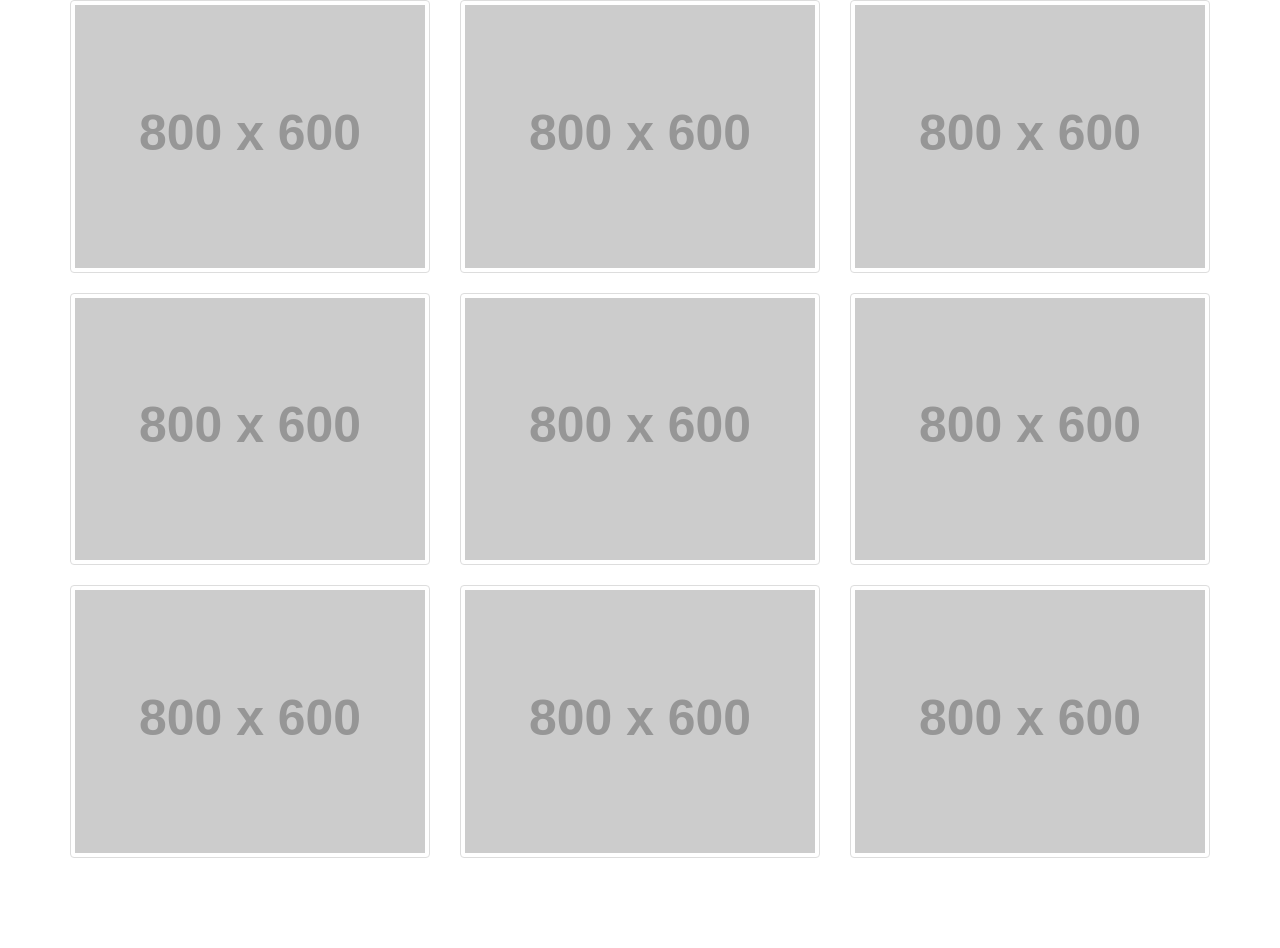
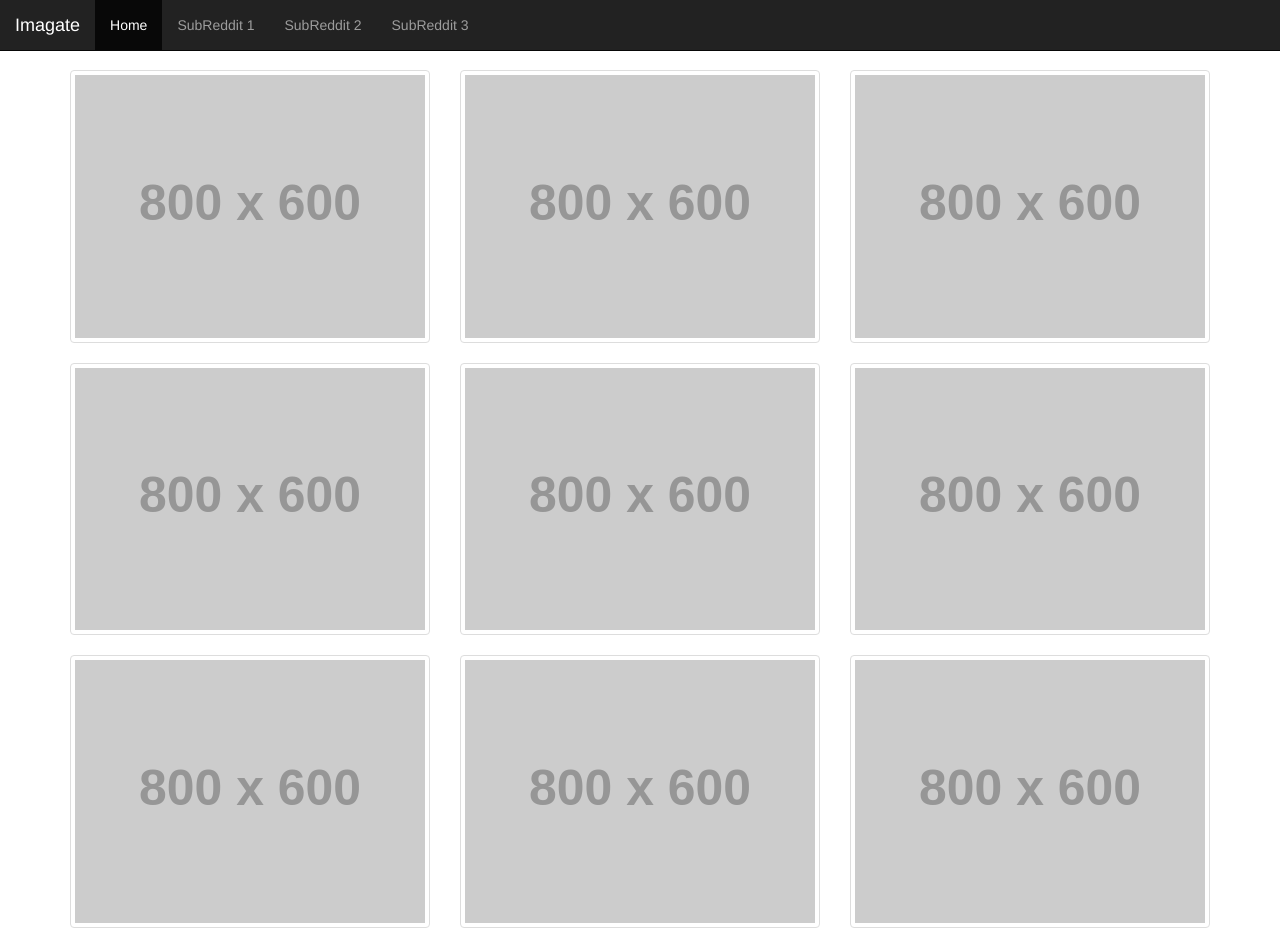
Before and after one commit to monisahmad/imagate, a plain HTML site: page index.html in a window 1280 px wide. Before the commit the page ends 878 px from the top, so only its background shows below. Drawn offline with nearby package versions, Linux system fonts and the light colour scheme; placeholder pictures from the web are drawn by us.

Commit message:
Add navigation bar to the home page

```diff
--- a/index.html
+++ b/index.html
@@ -17,9 +17,26 @@
       <script src="https://oss.maxcdn.com/respond/1.4.2/respond.min.js"></script>
     <![endif]-->
     </head>
+
     <body>
 
-    <div class="container">
+<!--     This a first implementation of navigation bar for a limited number of image-based subreddits to begins with
+ -->
+    <nav class="navbar navbar-inverse navbar-fixed-top">
+    <div class="container-fluid">
+    <div class="navbar-header">
+      <a class="navbar-brand" href="#">Imagate</a>
+    </div>
+    <ul class="nav navbar-nav">
+      <li class="active"><a href="#">Home</a></li>
+      <li><a href="#">SubReddit 1</a></li>
+      <li><a href="#">SubReddit 2</a></li>
+      <li><a href="#">SubReddit 3</a></li>
+    </ul>
+    </div>
+    </nav>
+
+    <div class="container"   style="margin-top: 5em">
       <div class="row">
     <div class="col-lg-4 col-sm-6 col-xs-12">
         <a href="#">
@@ -74,5 +91,7 @@
     <script src="https://ajax.googleapis.com/ajax/libs/jquery/1.12.4/jquery.min.js"></script>
     <!-- Include all compiled plugins (below), or include individual files as needed -->
     <script src="js/bootstrap.min.js"></script>
+    <!-- Include the Reddit JS non-auth API. Only unauthenicated (logged-out) CORS requests are allowed. -->
+    <script src="http://cdn.jsdelivr.net/reddit.js/0.1.3/reddit.min.js"></script>
     </body>
     </html>
```
Lines whose indentation alone changed are shown as unchanged.
